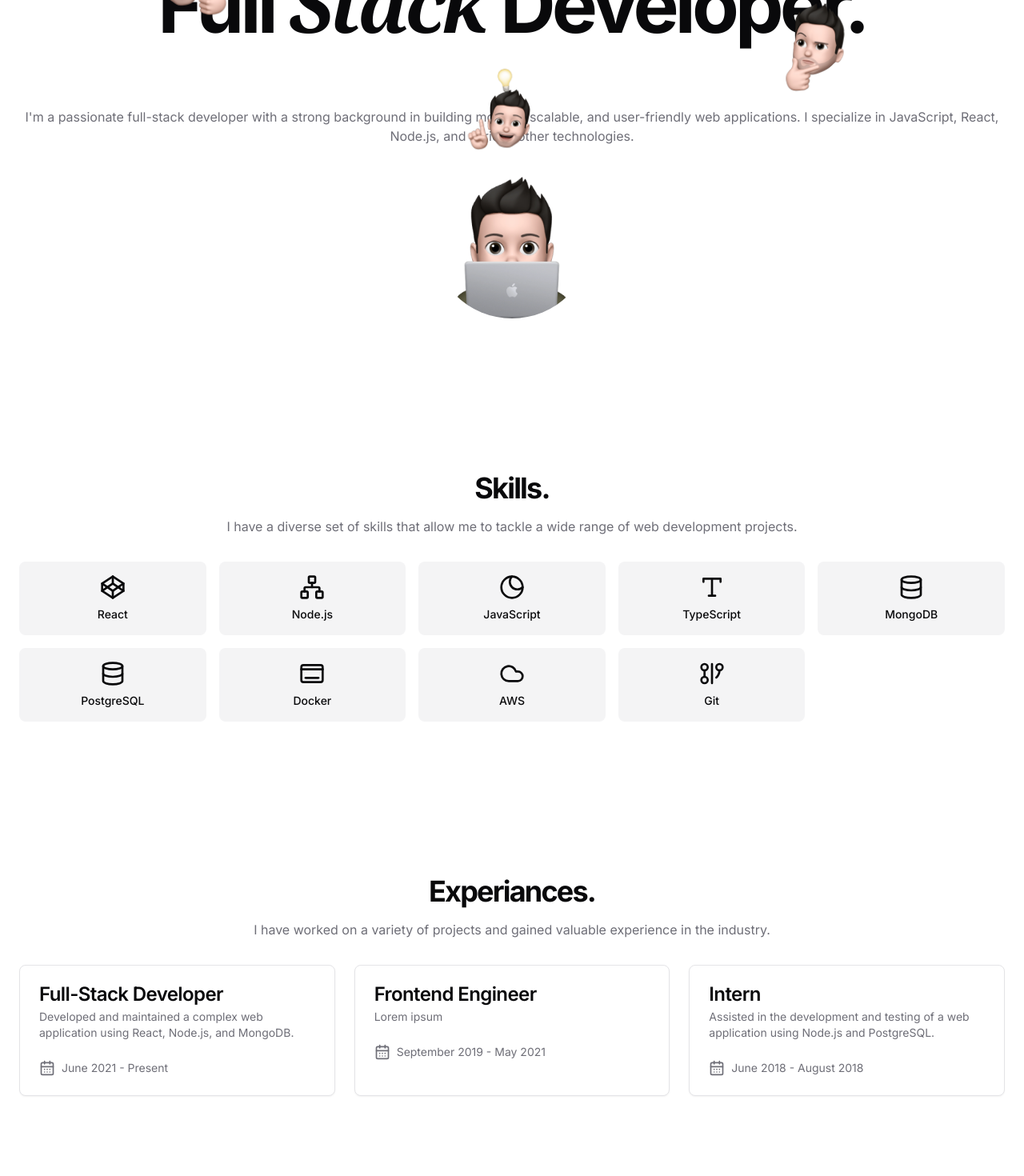
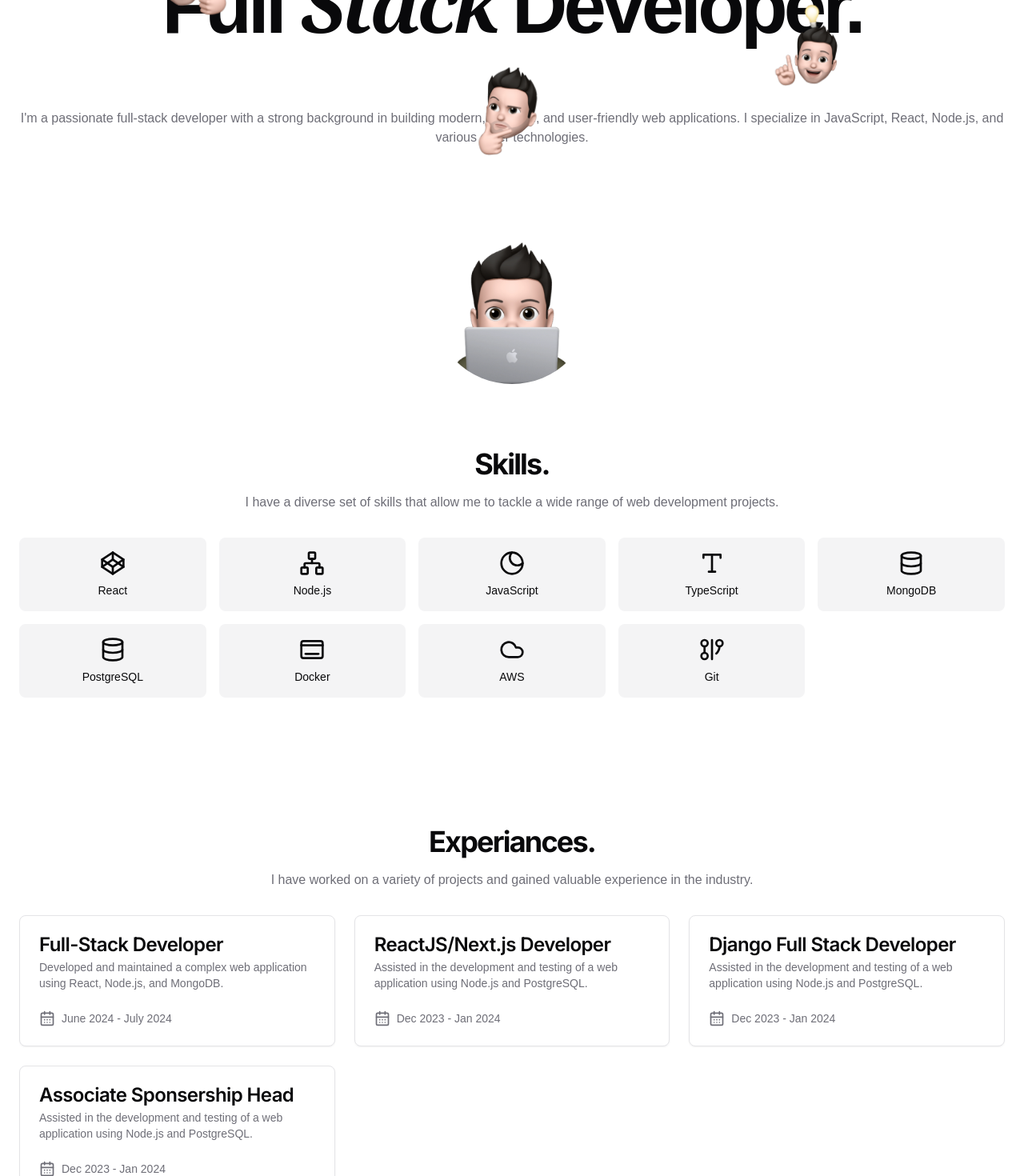
Before and after one commit to Viral-Sachde/viral-portfolio-new, a Next.js app: page / in a window 1280 px wide. Shown: the part 220-1690 px from the top of the page at 80% size. Built offline with nearby package versions, Linux system fonts and the light colour scheme.

Commit message:
34 commit

```diff
--- a/app/_app.tsx
+++ b/app/_app.tsx
@@ -1,15 +1,25 @@
 import localFont from 'next/font/local'
 import '../styles/globals.css';// Font files can be colocated inside of `pages`
-// const denton = localFont({ src: './public/denton.otf' })
-// const gilroy = localFont({ src: './public/gilroy.ttf' })
+import { Inter, Playfair_Display, Montserrat } from 'next/font/google'
 
+// If loading a variable font, you don't need to specify the font weight
+const inter = Inter({ subsets: ['latin'] })
+const playfairDisplay = Playfair_Display({
+  subsets: ['latin'],
+  variable: '--font-playfair-display',
+});
+
+const montserrat = Montserrat({
+  subsets: ['latin'],
+  variable: '--font-montserrat',
+});
 
 // const denton1 = localFont({ src: './public/font' })
 // const gilroy2 = localFont({ src: './public/gilroy.ttf' })
 
 export default function MyApp({ Component, pageProps }: any) {
   return (
-    <main  >
+    <main className={`${playfairDisplay.variable} ${montserrat.variable}`}>
       <Component {...pageProps} />
     </main>
 
--- a/app/globals.css
+++ b/app/globals.css
@@ -24,6 +24,9 @@
     --input: 240 5.9% 90%;
     --ring: 240 5.9% 10%;
     --radius: 0.5rem;
+    --font-playfair-display: 'Playfair Display', serif;
+    --font-montserrat: 'Montserrat', sans-serif;
+
   }
 }
 
@@ -48,32 +51,15 @@
 }
 
 
+body {
+  font-family: var(--font-montserrat);
+}
 
 
-@font-face {
-  font-family: 'denton';
-  font-family: 'denton_testbold';
-  src: url('/font/denton/denton_test_bold_700-webfont.eot');
-  src: url('/font/denton/denton_test_bold_700-webfont.eot?#iefix') format('embedded-opentype'),
-    url('/font/denton/denton_test_bold_700-webfont.woff2') format('woff2'),
-    url('/font/denton/denton_test_bold_700-webfont.woff') format('woff'),
-    url('/font/denton/denton_test_bold_700-webfont.ttf') format('truetype'),
-    url('/font/denton/denton_test_bold_700-webfont.svg#denton_testbold') format('svg');
-  font-weight: normal;
-  font-style: normal;
-
+.playfair-display {
+  font-family: var(--font-playfair-display);
 }
 
-@font-face {
-  font-family: 'gilroy';
-  src: url('/font/gilroy/gilroy-bold-webfont.eot');
-  src: url('/font/gilroy/gilroy-bold-webfont.eot?#iefix') format('embedded-opentype'),
-    url('/font/gilroy/gilroy-bold-webfont.woff2') format('woff2'),
-    url('/font/gilroy/gilroy-bold-webfont.woff') format('woff'),
-    url('/font/gilroy/gilroy-bold-webfont.ttf') format('truetype'),
-    url('/font/gilroy/gilroy-bold-webfont.svg#gilroy-bolduploaded_file') format('svg');
-
-  font-weight: normal;
-  font-style: normal;
-
+.montserrat {
+  font-family: var(--font-montserrat);
 }
--- a/app/page.tsx
+++ b/app/page.tsx
@@ -49,13 +49,13 @@ export default function Component() {
           <div className="grid gap-8  md:gap-16">
             <div className="space-y-4 text-center">
               <h1 className="text-5xl font-bold tracking-tighter sm:text-6xl md:text-8xl font-['', 'serif']">
-                <span className="">Full </span><span className="font-['denton','serif'] italic ">Stack </span><span className=" ">Developer.</span></h1>
+                <span className="montserrat">Full </span><span className="font-['playfair-display','serif'] italic ">Stack </span><span className="montserrat">Developer.</span></h1>
               <div className="huhu-lala flex items-center text-center gap-4">
                 <div className="rounded-full p-2 text-xl  absolute top-[8%] left-[10%] sm:top-[15%] sm:left-[13%] md:top-[15%] md:left-[13%]">                <img src="/emoji/1.webp" width={125} height={125} alt="emoji" className="rounded-full h-20 w-20 sm:h-[125px] sm:w-[125px]" />
                 </div>
-                <div className="rounded-full p-2 text-xl absolute top-[32%] right-[35%]  sm:top-[26%] sm:right-[15%] md:top-[26%] md:right-[15%] ">  <img src="/emoji/2.webp" width={125} height={125} alt="emoji2" className="rounded-full h-20 w-20 sm:h-[125px] sm:w-[125px]" />
+                <div className="rounded-full p-2 text-xl absolute top-[32%] right-[35%]  sm:top-[26%] sm:right-[15%] md:top-[26%] md:right-[15%] ">  <img src="/emoji/3.webp" width={125} height={125} alt="emoji2" className="rounded-full h-20 w-20 sm:h-[125px] sm:w-[125px]" />
                 </div>
-                <div className="rounded-full  p-2 text-xl   absolute top-[13%] left-[70%] sm:top-[36%] sm:left-[44%] md:top-[36%] md:left-[44%]">  <img src="/emoji/3.webp" width={125} height={125} alt="emoji3" className="rounded-full h-28 w-28 sm:h-[125px] sm:w-[125px]" />
+                <div className="rounded-full  p-2 text-xl   absolute top-[13%] left-[70%] sm:top-[36%] sm:left-[44%] md:top-[36%] md:left-[44%]">  <img src="/emoji/2.webp" width={125} height={125} alt="emoji3" className="rounded-full h-28 w-28 sm:h-[125px] sm:w-[125px]" />
                 </div>
               </div><br></br><br></br>
               <p className="text-muted-foreground text-center font-['Merriweather', 'serif']">
@@ -64,14 +64,17 @@ export default function Component() {
                 user-friendly web applications. I specialize in JavaScript, React, Node.js, and various other
                 technologies.
               </p>
-              <div className="huhu-lala flex items-center justify-center"><div></div>
-                <img src="/emoji/4.webp" width={200} height={200} alt="Viral Sachde" className="rounded-full" />
-              </div>
+
             </div>
 
           </div>
         </section>
-        <section id="skills" className="container mx-auto py-12 px-4 md:py-24 md:px-6">
+        <section>
+          <div className="huhu-lala flex items-center justify-center"><div></div>
+            <img src="/emoji/4.webp" width={200} height={200} alt="Viral Sachde" className="rounded-full" />
+          </div>
+        </section>
+        <section id="skills" className="container mx-auto py-12 px-4 md:py-20 md:px-6">
           <div className="space-y-4 text-center">
             <h2 className="text-3xl font-bold tracking-tighter sm:text-4xl ">Skills.</h2>
             <p className="text-muted-foreground">
@@ -117,7 +120,7 @@ export default function Component() {
             </div>
           </div>
         </section>
-        <section id="experience" className="container mx-auto py-12 px-4 md:py-24 md:px-6">
+        <section id="experience" className="container mx-auto py-12 px-4 md:py-20 md:px-6">
           <div className="space-y-4 text-center">
             <h2 className="text-3xl font-bold tracking-tighter sm:text-4xl ">Experiances.</h2>
             <p className="text-muted-foreground">
@@ -135,25 +138,13 @@ export default function Component() {
               <CardContent>
                 <div className="flex items-center gap-2">
                   <CalendarDaysIcon className="h-5 w-5 text-muted-foreground" />
-                  <span className="text-sm text-muted-foreground">June 2021 - Present</span>
+                  <span className="text-sm text-muted-foreground">June 2024 - July 2024</span>
                 </div>
               </CardContent>
             </Card>
             <Card>
               <CardHeader>
-                <CardTitle>Frontend Engineer</CardTitle>
-                <CardDescription>Lorem ipsum</CardDescription>
-              </CardHeader>
-              <CardContent>
-                <div className="flex items-center gap-2">
-                  <CalendarDaysIcon className="h-5 w-5 text-muted-foreground" />
-                  <span className="text-sm text-muted-foreground">September 2019 - May 2021</span>
-                </div>
-              </CardContent>
-            </Card>
-            <Card>
-              <CardHeader>
-                <CardTitle>Intern</CardTitle>
+                <CardTitle>ReactJS/Next.js Developer</CardTitle>
                 <CardDescription>
                   Assisted in the development and testing of a web application using Node.js and PostgreSQL.
                 </CardDescription>
@@ -161,13 +152,41 @@ export default function Component() {
               <CardContent>
                 <div className="flex items-center gap-2">
                   <CalendarDaysIcon className="h-5 w-5 text-muted-foreground" />
-                  <span className="text-sm text-muted-foreground">June 2018 - August 2018</span>
+                  <span className="text-sm text-muted-foreground">Dec 2023 - Jan 2024</span>
+                </div>
+              </CardContent>
+            </Card>
+            <Card>
+              <CardHeader>
+                <CardTitle>Django Full Stack Developer</CardTitle>
+                <CardDescription>
+                  Assisted in the development and testing of a web application using Node.js and PostgreSQL.
+                </CardDescription>
+              </CardHeader>
+              <CardContent>
+                <div className="flex items-center gap-2">
+                  <CalendarDaysIcon className="h-5 w-5 text-muted-foreground" />
+                  <span className="text-sm text-muted-foreground">Dec 2023 - Jan 2024</span>
+                </div>
+              </CardContent>
+            </Card>
+            <Card>
+              <CardHeader>
+                <CardTitle>Associate Sponsership Head</CardTitle>
+                <CardDescription>
+                  Assisted in the development and testing of a web application using Node.js and PostgreSQL.
+                </CardDescription>
+              </CardHeader>
+              <CardContent>
+                <div className="flex items-center gap-2">
+                  <CalendarDaysIcon className="h-5 w-5 text-muted-foreground" />
+                  <span className="text-sm text-muted-foreground">Dec 2023 - Jan 2024</span>
                 </div>
               </CardContent>
             </Card>
           </div>
         </section>
-        <section id="projects" className="container mx-auto py-12 px-4 md:py-24 md:px-6">
+        <section id="projects" className="container mx-auto py-12 px-4 md:py-20 md:px-6">
           <div className="space-y-4 text-center">
             <h2 className="text-3xl font-bold tracking-tighter sm:text-4xl ">Projects.</h2>
             <p className="text-muted-foreground">Check out some of the projects I&apos;ve worked on.</p>
@@ -278,23 +297,23 @@ export default function Component() {
             </Card>
           </div>
         </section>
-        <section id="bigemoji" className="container mx-auto py-12 px-4 md:py-24 md:px-6">
+        <section id="bigemoji" className="container mx-auto py-12 px-4 md:py-20 md:px-6">
           <div className="huhu-lala flex items-center justify-center"><div></div>
             <img src="/emoji/5.webp" width={200} height={200} alt="Viral Sachde" className="rounded-full" />
           </div>
         </section>
-        <section id="resume" className="container mx-auto py-12 px-4 md:py-24 md:px-6">
+        <section id="resume" className="container mx-auto py-12 px-4 md:py-20 md:px-6">
           <div className="space-y-4 text-center">
             <h2 className="text-3xl font-bold tracking-tighter sm:text-4xl ">Get resume.</h2>
             <p className="text-muted-foreground">
-              Feel free to reach out to me for any inquiries or collaboration opportunities.
+              Open to inquiries and collaboration opportunities. Please feel free to reach out.
             </p>
 
           </div>
 
         </section>
 
-        <section id="contact" className="container mx-auto py-12 px-4 md:py-24 md:px-6">
+        <section id="contact" className="container mx-auto py-12 px-4 md:py-20 md:px-6">
           <div className="space-y-4 text-center">
             <h2 className="text-3xl font-bold tracking-tighter sm:text-4xl ">Get in touch.</h2>
             <p className="text-muted-foreground">
```
